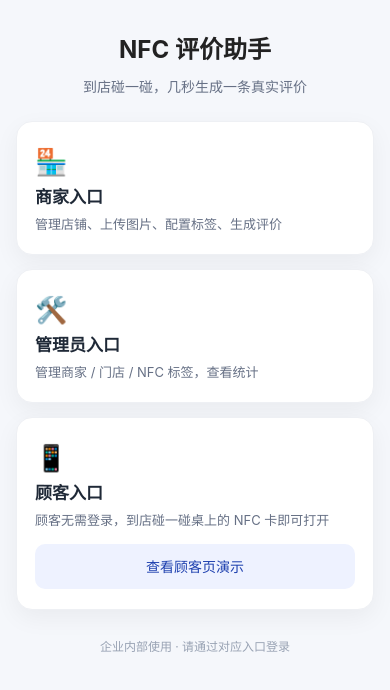
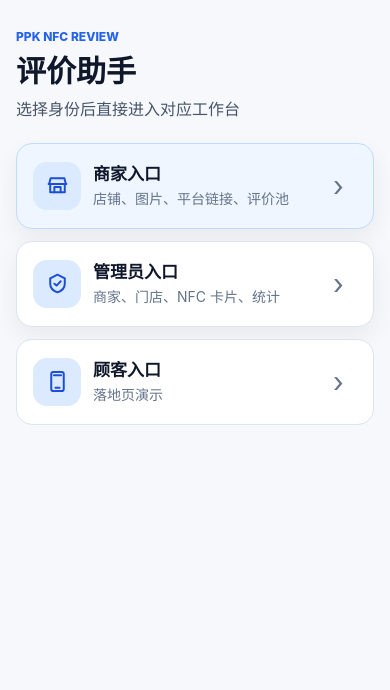
Before and after one commit to fzsquare/AI-comment-assistant, a Vue app in the folder frontend/: page / in a window 390 px wide. Shown: the top 690 px of the page. Built offline with nearby package versions, Linux system fonts and the light colour scheme; no server answers.

Commit message:
feat: improve mobile entry UX

```diff
--- a/frontend/src/styles/base.css
+++ b/frontend/src/styles/base.css
@@ -1,5 +1,21 @@
 html {
   -webkit-text-size-adjust: 100%;
+}
+
+:root {
+  --bg: #f6f8fb;
+  --surface: #fff;
+  --text: #0f172a;
+  --muted: #64748b;
+  --border: #dbe4f0;
+  --border-soft: #edf2f7;
+  --primary: #2563eb;
+  --primary-strong: #1d4ed8;
+  --primary-soft: #eff6ff;
+  --danger: #dc2626;
+  --danger-strong: #b91c1c;
+  --success-bg: #ecfdf3;
+  --success-text: #027a48;
 }
 
 body {
@@ -7,34 +23,51 @@ body {
   font-family: -apple-system, BlinkMacSystemFont, 'Segoe UI', sans-serif;
   font-size: 16px;
   line-height: 1.5;
-  background: #f5f7fb;
-  color: #222;
+  background: var(--bg);
+  color: var(--text);
   -webkit-tap-highlight-color: transparent;
   overscroll-behavior-y: none;
+  overflow-x: hidden;
 }
 
 * {
   box-sizing: border-box;
 }
 
+img, svg, video, canvas {
+  max-width: 100%;
+}
+
 .page {
   max-width: 1080px;
   margin: 0 auto;
   padding: 24px;
+  padding-left: max(24px, env(safe-area-inset-left));
+  padding-right: max(24px, env(safe-area-inset-right));
 }
 
 .card {
-  background: #fff;
+  background: var(--surface);
   border-radius: 16px;
   padding: 20px;
-  box-shadow: 0 10px 30px rgba(0, 0, 0, 0.06);
+  border: 1px solid rgba(219, 228, 240, 0.72);
+  box-shadow: 0 10px 30px rgba(15, 23, 42, 0.06);
   margin-bottom: 16px;
+  min-width: 0;
 }
 
 .row {
   display: flex;
   gap: 12px;
   flex-wrap: wrap;
+  min-width: 0;
+}
+
+.row > input,
+.row > textarea,
+.row > select {
+  flex: 1 1 180px;
+  min-width: 0;
 }
 
 input, textarea, select, button {
@@ -43,12 +76,24 @@ input, textarea, select, button {
 
 input, textarea, select {
   width: 100%;
-  border: 1px solid #d7dce5;
+  border: 1px solid var(--border);
   border-radius: 10px;
   padding: 10px 12px;
-  background: #fff;
+  background: var(--surface);
+  color: var(--text);
   /* 16px 起步，防止 iOS Safari 聚焦输入框时自动放大 */
   font-size: 16px;
+  min-height: 46px;
+}
+
+textarea {
+  min-height: 96px;
+  resize: vertical;
+}
+
+input::placeholder,
+textarea::placeholder {
+  color: #94a3b8;
 }
 
 button {
@@ -56,38 +101,100 @@ button {
   border-radius: 10px;
   padding: 10px 16px;
   cursor: pointer;
-  background: #3b82f6;
+  background: var(--primary);
   color: #fff;
+  min-height: 44px;
+  touch-action: manipulation;
+  transition: background 150ms ease, border-color 150ms ease, box-shadow 150ms ease, transform 150ms ease;
+}
+
+button:hover {
+  background: var(--primary-strong);
+}
+
+button:active {
+  transform: translateY(1px);
 }
 
 button.secondary {
-  background: #eef2ff;
-  color: #1e40af;
+  background: var(--primary-soft);
+  color: var(--primary-strong);
+}
+
+button.secondary:hover {
+  background: #dbeafe;
 }
 
 button.danger {
-  background: #ef4444;
+  background: var(--danger);
+}
+
+button.danger:hover {
+  background: var(--danger-strong);
 }
 
 button:disabled {
   cursor: not-allowed;
   opacity: 0.6;
+  transform: none;
+}
+
+button:focus-visible,
+input:focus-visible,
+textarea:focus-visible,
+select:focus-visible,
+summary:focus-visible,
+a:focus-visible {
+  outline: 3px solid rgba(37, 99, 235, 0.28);
+  outline-offset: 2px;
 }
 
 table {
   width: 100%;
   border-collapse: collapse;
+  display: block;
+  overflow-x: auto;
+  -webkit-overflow-scrolling: touch;
+}
+
+thead,
+tbody,
+tr {
+  width: 100%;
 }
 
 th, td {
   text-align: left;
   padding: 10px 8px;
-  border-bottom: 1px solid #edf0f5;
+  border-bottom: 1px solid var(--border-soft);
   vertical-align: top;
+  white-space: nowrap;
+}
+
+td {
+  color: #334155;
 }
 
 h1, h2, h3 {
   margin-top: 0;
+  color: var(--text);
+  line-height: 1.22;
+}
+
+h1 {
+  font-size: clamp(24px, 5vw, 32px);
+}
+
+h2 {
+  font-size: 20px;
+}
+
+.page > .row:first-child {
+  margin-bottom: 16px;
+}
+
+.page > .row:first-child h1 {
+  margin: 0;
 }
 
 .grid-2 {
@@ -97,7 +204,7 @@ h1, h2, h3 {
 }
 
 .muted {
-  color: #667085;
+  color: var(--muted);
 }
 
 .alert,
@@ -113,8 +220,8 @@ h1, h2, h3 {
 }
 
 .notice {
-  background: #ecfdf3;
-  color: #027a48;
+  background: var(--success-bg);
+  color: var(--success-text);
 }
 
 .list-action {
@@ -123,6 +230,12 @@ h1, h2, h3 {
   gap: 12px;
   justify-content: space-between;
   margin: 8px 0;
+  min-width: 0;
+}
+
+.list-action > span:first-child {
+  min-width: 0;
+  overflow-wrap: anywhere;
 }
 
 .list-action button {
@@ -155,6 +268,8 @@ h1, h2, h3 {
 @media (max-width: 640px) {
   .page {
     padding: 14px 14px;
+    padding-left: max(14px, env(safe-area-inset-left));
+    padding-right: max(14px, env(safe-area-inset-right));
     padding-bottom: calc(14px + env(safe-area-inset-bottom));
   }
   .card {
@@ -162,8 +277,54 @@ h1, h2, h3 {
     border-radius: 14px;
     margin-bottom: 12px;
   }
+  .row {
+    gap: 10px;
+  }
+  .page > .row:first-child {
+    display: grid;
+    gap: 10px;
+    grid-template-columns: 1fr;
+  }
+  .page > .row:first-child > .row {
+    display: grid;
+    grid-template-columns: repeat(2, minmax(0, 1fr));
+    width: 100%;
+  }
+  .page > .row:first-child > .row button {
+    width: 100%;
+  }
   button {
-    min-height: 46px;
+    min-height: 48px;
     padding: 12px 16px;
   }
+  .row > button {
+    flex: 1 1 132px;
+  }
+  table {
+    margin-left: -4px;
+    padding-bottom: 4px;
+  }
+  th, td {
+    padding: 12px 10px;
+  }
+  .list-action {
+    align-items: stretch;
+    border: 1px solid var(--border-soft);
+    border-radius: 12px;
+    flex-direction: column;
+    gap: 10px;
+    padding: 10px;
+  }
+  .list-action > .row,
+  .list-action button {
+    width: 100%;
+  }
+  .image-item {
+    width: calc(50% - 5px);
+  }
+  .image-item img {
+    aspect-ratio: 4 / 3;
+    height: auto;
+    width: 100%;
+  }
 }
--- a/frontend/src/views/Portal.vue
+++ b/frontend/src/views/Portal.vue
@@ -6,112 +6,150 @@ const go = (path: string) => router.push(path)
 </script>
 
 <template>
-  <div class="portal">
+  <main class="portal" aria-labelledby="portal-title">
     <header class="head">
-      <h1>NFC 评价助手</h1>
-      <p class="sub">到店碰一碰，几秒生成一条真实评价</p>
+      <p class="eyebrow">PPK NFC REVIEW</p>
+      <h1 id="portal-title">评价助手</h1>
+      <p class="sub">选择身份后直接进入对应工作台</p>
     </header>
 
-    <section class="entries">
-      <button class="entry merchant" @click="go('/merchant/login')">
-        <span class="ico">🏪</span>
-        <span class="t">商家入口</span>
-        <span class="d">管理店铺、上传图片、配置标签、生成评价</span>
+    <section class="entries" aria-label="入口">
+      <button class="entry primary" type="button" @click="go('/merchant/login')">
+        <span class="entry-icon" aria-hidden="true">
+          <svg viewBox="0 0 24 24"><path d="M4 10.5 5.4 5h13.2l1.4 5.5" /><path d="M5 10.5v8h14v-8" /><path d="M9 18.5v-5h6v5" /><path d="M3.5 10.5h17" /></svg>
+        </span>
+        <span class="entry-copy">
+          <span class="t">商家入口</span>
+          <span class="d">店铺、图片、平台链接、评价池</span>
+        </span>
+        <span class="chev" aria-hidden="true">›</span>
       </button>
 
-      <button class="entry admin" @click="go('/admin/login')">
-        <span class="ico">🛠️</span>
-        <span class="t">管理员入口</span>
-        <span class="d">管理商家 / 门店 / NFC 标签，查看统计</span>
+      <button class="entry" type="button" @click="go('/admin/login')">
+        <span class="entry-icon" aria-hidden="true">
+          <svg viewBox="0 0 24 24"><path d="M12 3.5 19 7v5.2c0 4.1-2.7 6.8-7 8.3-4.3-1.5-7-4.2-7-8.3V7l7-3.5Z" /><path d="M9 12.2 11.1 14l4-4.2" /></svg>
+        </span>
+        <span class="entry-copy">
+          <span class="t">管理员入口</span>
+          <span class="d">商家、门店、NFC 卡片、统计</span>
+        </span>
+        <span class="chev" aria-hidden="true">›</span>
       </button>
 
-      <div class="entry customer">
-        <span class="ico">📱</span>
-        <span class="t">顾客入口</span>
-        <span class="d">顾客无需登录，到店碰一碰桌上的 NFC 卡即可打开</span>
-        <button class="demo" @click="go('/landing/11111111-1111-4111-8111-111111111111')">查看顾客页演示</button>
-      </div>
+      <button class="entry ghost" type="button" @click="go('/landing/11111111-1111-4111-8111-111111111111')">
+        <span class="entry-icon" aria-hidden="true">
+          <svg viewBox="0 0 24 24"><path d="M8 2.8h8a2 2 0 0 1 2 2v14.4a2 2 0 0 1-2 2H8a2 2 0 0 1-2-2V4.8a2 2 0 0 1 2-2Z" /><path d="M10 18h4" /><path d="M8.5 6h7" /></svg>
+        </span>
+        <span class="entry-copy">
+          <span class="t">顾客入口</span>
+          <span class="d">落地页演示</span>
+        </span>
+        <span class="chev" aria-hidden="true">›</span>
+      </button>
     </section>
-
-    <p class="foot">企业内部使用 · 请通过对应入口登录</p>
-  </div>
+  </main>
 </template>
 
 <style scoped>
 .portal {
-  max-width: 560px;
+  min-height: 100dvh;
+  max-width: 520px;
   margin: 0 auto;
-  padding: 32px 16px calc(24px + env(safe-area-inset-bottom));
+  padding: calc(28px + env(safe-area-inset-top)) 16px calc(24px + env(safe-area-inset-bottom));
 }
 .head {
-  text-align: center;
-  margin-bottom: 24px;
+  margin-bottom: 22px;
+}
+.eyebrow {
+  margin: 0 0 8px;
+  color: #2563eb;
+  font-size: 12px;
+  font-weight: 800;
+  letter-spacing: 0;
 }
 .head h1 {
   margin: 0;
-  font-size: 24px;
+  color: #0f172a;
+  font-size: 30px;
+  line-height: 1.15;
 }
 .sub {
   margin: 8px 0 0;
-  color: #667085;
-  font-size: 14px;
+  color: #475569;
+  font-size: 16px;
 }
 .entries {
-  display: flex;
-  flex-direction: column;
-  gap: 14px;
+  display: grid;
+  gap: 12px;
 }
 .entry {
-  display: flex;
-  flex-direction: column;
-  align-items: flex-start;
+  display: grid;
+  grid-template-columns: 48px minmax(0, 1fr) 24px;
+  align-items: center;
+  gap: 12px;
+  width: 100%;
+  min-height: 86px;
+  padding: 16px;
+  color: #0f172a;
   text-align: left;
-  gap: 4px;
-  width: 100%;
   background: #fff;
-  border: 1px solid #eef0f4;
+  border: 1px solid #dbe4f0;
   border-radius: 16px;
-  padding: 20px 18px;
-  box-shadow: 0 8px 24px rgba(0, 0, 0, 0.05);
-  cursor: pointer;
+  box-shadow: 0 10px 24px rgba(15, 23, 42, 0.06);
+  touch-action: manipulation;
+  transition: border-color 160ms ease, box-shadow 160ms ease, transform 160ms ease;
 }
-.entry:hover {
-  border-color: #c7d2fe;
+.entry:active {
+  transform: scale(0.99);
 }
-.entry .ico {
-  font-size: 26px;
+.entry.primary {
+  border-color: #bfdbfe;
+  background: #eff6ff;
 }
-.entry .t {
+.entry.ghost {
+  box-shadow: none;
+}
+.entry-icon {
+  display: inline-flex;
+  align-items: center;
+  justify-content: center;
+  width: 48px;
+  height: 48px;
+  border-radius: 14px;
+  color: #1d4ed8;
+  background: #dbeafe;
+}
+.entry-icon svg {
+  width: 25px;
+  height: 25px;
+  fill: none;
+  stroke: currentColor;
+  stroke-width: 1.9;
+  stroke-linecap: round;
+  stroke-linejoin: round;
+}
+.entry-copy {
+  display: grid;
+  gap: 3px;
+  min-width: 0;
+}
+.t {
   font-size: 17px;
-  font-weight: 700;
-  color: #1f2937;
+  font-weight: 800;
 }
-.entry .d {
-  font-size: 13px;
-  color: #667085;
-  line-height: 1.5;
+.d {
+  color: #64748b;
+  font-size: 14px;
+  line-height: 1.35;
 }
-.customer {
-  cursor: default;
+.chev {
+  color: #64748b;
+  font-size: 28px;
+  line-height: 1;
 }
-.customer:hover {
-  border-color: #eef0f4;
-}
-.demo {
-  margin-top: 10px;
-  align-self: stretch;
-  min-height: 44px;
-  background: #eef2ff;
-  color: #1e40af;
-  border: none;
-  border-radius: 10px;
-  font-size: 14px;
-  cursor: pointer;
-}
-.foot {
-  text-align: center;
-  color: #98a2b3;
-  font-size: 12px;
-  margin-top: 28px;
+@media (min-width: 768px) {
+  .portal {
+    padding-top: 56px;
+  }
 }
 </style>
--- a/frontend/src/views/admin/AdminLogin.vue
+++ b/frontend/src/views/admin/AdminLogin.vue
@@ -1,5 +1,5 @@
 <script setup lang="ts">
-import { reactive } from 'vue'
+import { reactive, ref } from 'vue'
 import { useRouter } from 'vue-router'
 import { adminApi } from '../../api/admin'
 import { useAuthStore } from '../../stores/auth'
@@ -7,32 +7,110 @@ import { useAuthStore } from '../../stores/auth'
 const router = useRouter()
 const auth = useAuthStore()
 const form = reactive({ account: 'admin', password: '123456' })
+const submitting = ref(false)
 
 async function submit() {
+  if (submitting.value) return
+  submitting.value = true
   try {
     const { data } = await adminApi.login(form)
     auth.setAuth(data.data.token, 'admin')
     router.push('/admin/console')
   } catch (err: any) {
     alert(err?.response?.data?.message || '登录失败')
+  } finally {
+    submitting.value = false
   }
 }
 </script>
 
 <template>
-  <div class="page" style="max-width: 420px">
-    <div class="card">
+  <main class="auth-page">
+    <form class="auth-card" @submit.prevent="submit">
+      <p class="auth-kicker">系统管理台</p>
       <h1>管理员登录</h1>
-      <div style="margin-bottom: 12px">
-        <label>账号</label>
-        <input v-model="form.account" />
-      </div>
-      <div style="margin-bottom: 12px">
-        <label>密码</label>
-        <input v-model="form.password" type="password" />
-      </div>
-      <button @click="submit" style="width: 100%">登录</button>
-      <p class="muted" style="margin-top: 12px">默认演示账号：admin / 123456</p>
-    </div>
-  </div>
+      <p class="auth-sub">管理商家、门店、NFC 卡片与生成任务。</p>
+
+      <label class="field">
+        <span>账号</span>
+        <input v-model.trim="form.account" autocomplete="username" inputmode="text" />
+      </label>
+
+      <label class="field">
+        <span>密码</span>
+        <input v-model="form.password" type="password" autocomplete="current-password" />
+      </label>
+
+      <button class="primary-action" type="submit" :disabled="submitting">
+        {{ submitting ? '登录中…' : '进入管理员后台' }}
+      </button>
+
+      <button class="switch-action" type="button" @click="router.push('/merchant/login')">
+        切换到商家入口
+      </button>
+
+      <p class="auth-hint">演示账号：admin / 123456</p>
+    </form>
+  </main>
 </template>
+
+<style scoped>
+.auth-page {
+  min-height: 100dvh;
+  display: grid;
+  place-items: center;
+  padding: calc(20px + env(safe-area-inset-top)) 16px calc(20px + env(safe-area-inset-bottom));
+}
+.auth-card {
+  width: min(100%, 420px);
+  padding: 22px;
+  background: #fff;
+  border: 1px solid #dbe4f0;
+  border-radius: 18px;
+  box-shadow: 0 18px 40px rgba(15, 23, 42, 0.08);
+}
+.auth-kicker {
+  margin: 0 0 8px;
+  color: #2563eb;
+  font-size: 13px;
+  font-weight: 800;
+}
+h1 {
+  margin: 0;
+  color: #0f172a;
+  font-size: 26px;
+  line-height: 1.2;
+}
+.auth-sub {
+  margin: 8px 0 18px;
+  color: #64748b;
+}
+.field {
+  display: grid;
+  gap: 7px;
+  margin-bottom: 14px;
+  color: #334155;
+  font-size: 14px;
+  font-weight: 700;
+}
+.primary-action,
+.switch-action {
+  width: 100%;
+}
+.primary-action {
+  margin-top: 4px;
+  min-height: 50px;
+  font-weight: 800;
+}
+.switch-action {
+  margin-top: 10px;
+  background: #eef2ff;
+  color: #1e40af;
+}
+.auth-hint {
+  margin: 14px 0 0;
+  color: #64748b;
+  font-size: 13px;
+  text-align: center;
+}
+</style>
--- a/frontend/src/views/merchant/MerchantLogin.vue
+++ b/frontend/src/views/merchant/MerchantLogin.vue
@@ -1,5 +1,5 @@
 <script setup lang="ts">
-import { reactive } from 'vue'
+import { reactive, ref } from 'vue'
 import { useRouter } from 'vue-router'
 import { merchantApi } from '../../api/merchant'
 import { useAuthStore } from '../../stores/auth'
@@ -7,32 +7,110 @@ import { useAuthStore } from '../../stores/auth'
 const router = useRouter()
 const auth = useAuthStore()
 const form = reactive({ account: 'merchant', password: '123456' })
+const submitting = ref(false)
 
 async function submit() {
+  if (submitting.value) return
+  submitting.value = true
   try {
     const { data } = await merchantApi.login(form)
     auth.setAuth(data.data.token, 'merchant')
     router.push('/merchant/console')
   } catch (err: any) {
     alert(err?.response?.data?.message || '登录失败')
+  } finally {
+    submitting.value = false
   }
 }
 </script>
 
 <template>
-  <div class="page" style="max-width: 420px">
-    <div class="card">
-      <h1>商家后台登录</h1>
-      <div style="margin-bottom: 12px">
-        <label>账号</label>
-        <input v-model="form.account" />
-      </div>
-      <div style="margin-bottom: 12px">
-        <label>密码</label>
-        <input v-model="form.password" type="password" />
-      </div>
-      <button @click="submit" style="width: 100%">登录</button>
-      <p class="muted" style="margin-top: 12px">默认演示账号：merchant / 123456</p>
-    </div>
-  </div>
+  <main class="auth-page">
+    <form class="auth-card" @submit.prevent="submit">
+      <p class="auth-kicker">店铺运营台</p>
+      <h1>商家登录</h1>
+      <p class="auth-sub">维护平台入口、图片素材、关键词和评价池。</p>
+
+      <label class="field">
+        <span>账号</span>
+        <input v-model.trim="form.account" autocomplete="username" inputmode="text" />
+      </label>
+
+      <label class="field">
+        <span>密码</span>
+        <input v-model="form.password" type="password" autocomplete="current-password" />
+      </label>
+
+      <button class="primary-action" type="submit" :disabled="submitting">
+        {{ submitting ? '登录中…' : '进入商家后台' }}
+      </button>
+
+      <button class="switch-action" type="button" @click="router.push('/admin/login')">
+        切换到管理员入口
+      </button>
+
+      <p class="auth-hint">演示账号：merchant / 123456</p>
+    </form>
+  </main>
 </template>
+
+<style scoped>
+.auth-page {
+  min-height: 100dvh;
+  display: grid;
+  place-items: center;
+  padding: calc(20px + env(safe-area-inset-top)) 16px calc(20px + env(safe-area-inset-bottom));
+}
+.auth-card {
+  width: min(100%, 420px);
+  padding: 22px;
+  background: #fff;
+  border: 1px solid #dbe4f0;
+  border-radius: 18px;
+  box-shadow: 0 18px 40px rgba(15, 23, 42, 0.08);
+}
+.auth-kicker {
+  margin: 0 0 8px;
+  color: #2563eb;
+  font-size: 13px;
+  font-weight: 800;
+}
+h1 {
+  margin: 0;
+  color: #0f172a;
+  font-size: 26px;
+  line-height: 1.2;
+}
+.auth-sub {
+  margin: 8px 0 18px;
+  color: #64748b;
+}
+.field {
+  display: grid;
+  gap: 7px;
+  margin-bottom: 14px;
+  color: #334155;
+  font-size: 14px;
+  font-weight: 700;
+}
+.primary-action,
+.switch-action {
+  width: 100%;
+}
+.primary-action {
+  margin-top: 4px;
+  min-height: 50px;
+  font-weight: 800;
+}
+.switch-action {
+  margin-top: 10px;
+  background: #eef2ff;
+  color: #1e40af;
+}
+.auth-hint {
+  margin: 14px 0 0;
+  color: #64748b;
+  font-size: 13px;
+  text-align: center;
+}
+</style>
```
Also changed, not shown: frontend/src/views/admin/AdminConsole.vue (+47 -5 lines), frontend/src/views/landing/LandingPage.vue (+32 -8 lines), frontend/src/views/merchant/MerchantConsole.vue (+20 -4 lines).
